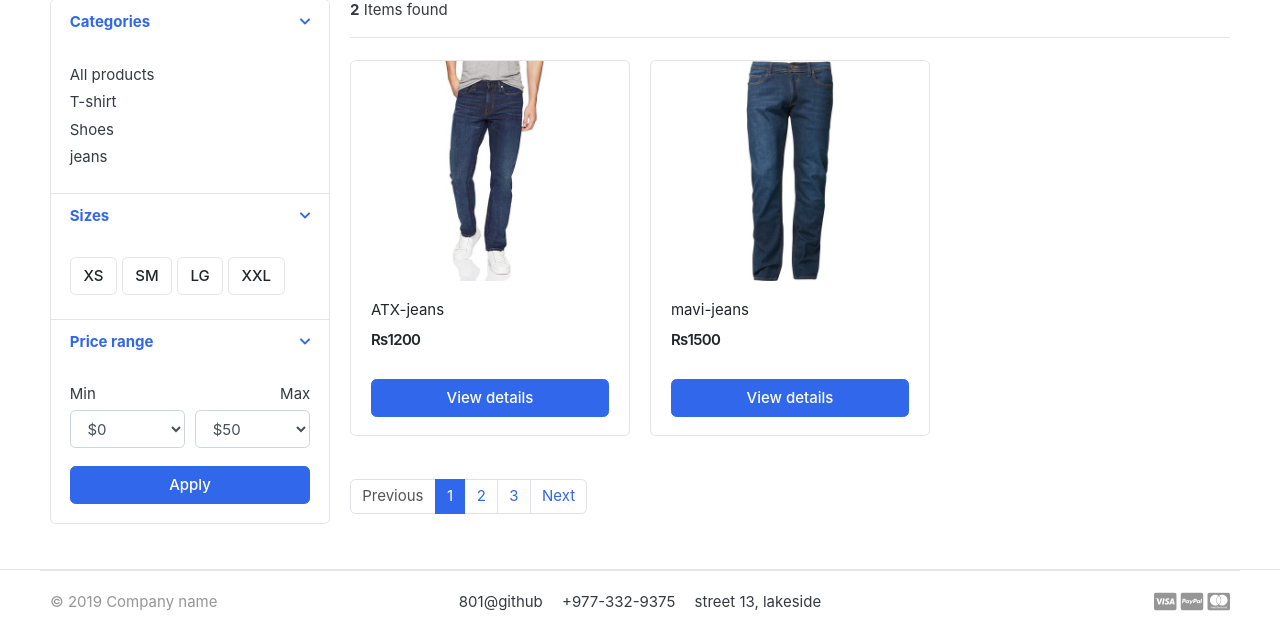
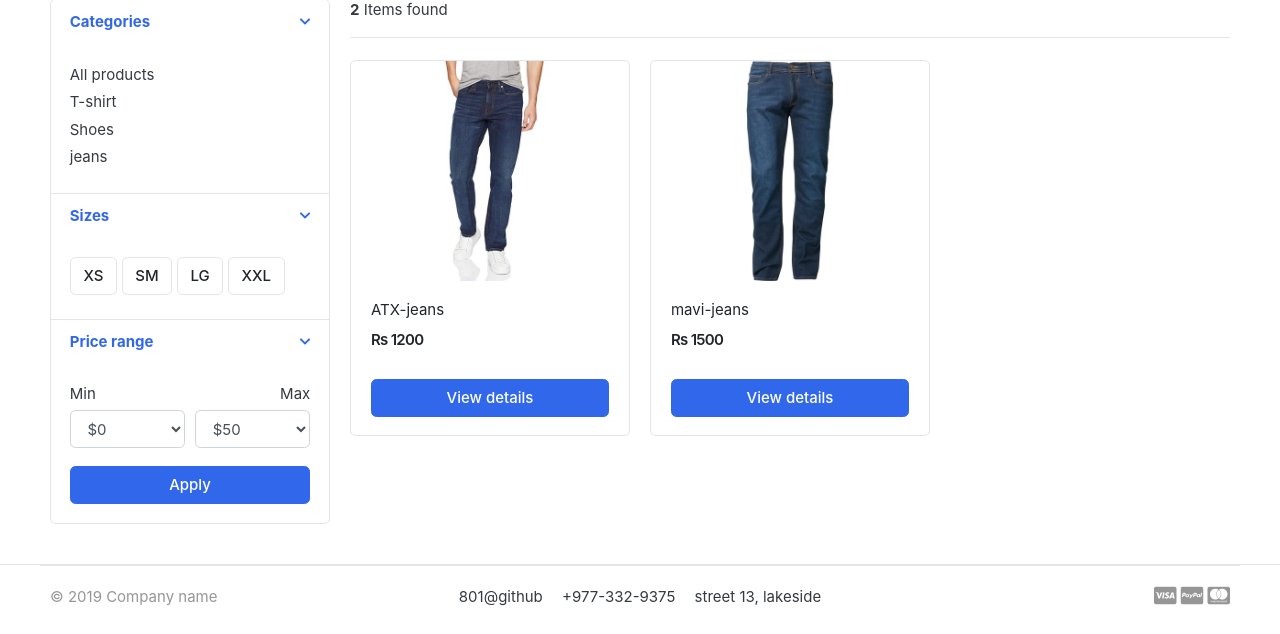
Before and after one commit to Darshan801/shopping-cart, a Django app: a page that uses templates/store/store.html in a window 1280 px wide. Shown: the part 295-929 px from the top of the page. After the commit the page ends 901 px from the top, so only its background shows below. Run offline with Django 5.2, Linux system fonts and the light colour scheme; data comes from the database, SQL or seed files in the repository; both versions use the stored data as it was after the commit; some libraries are stand-ins or nearby versions; some web fonts are replaced.

Commit message:
pagination created in store views and page

```diff
--- a/store/views.py
+++ b/store/views.py
@@ -5,25 +5,34 @@ from carts.models import CartItem
 from carts.views import _cart_id
 from django.http import HttpResponse
 import sys
+from django.core.paginator import Paginator , EmptyPage , PageNotAnInteger
 # Create your views here.
 def store(request,category_slug=None):
     categories=None
     products=None
 
+    #for filter by  category
     if category_slug != None:
         categories=get_object_or_404(Category, slug=category_slug) # bring 404 error when categories isnot found
         products=Product.objects.filter(category=categories ,is_available=True)
-        product_count=products.count()
-    else:
+        paginator = Paginator(products, 6) #to show 6 products in a page
+        page = request.GET.get('page') # getting page no using get request
+        paged_products = paginator.get_page(page)
+        product_count = products.count()
+    else: # for all category
         products = Product.objects.all().filter(is_available=True)
+        paginator = Paginator(products, 6) #to show 6 products in a page
+        page = request.GET.get('page') # getting page no using get request
+        paged_products = paginator.get_page(page)
         product_count = products.count()
 
 
 
 
     context = {
-        'products': products,
+        'products': paged_products,
         'product_count':product_count,
+        # 'paged_products':paged_products,
     }
     return render(request,'store/store.html',context)
 
--- a/templates/store/store.html
+++ b/templates/store/store.html
@@ -137,7 +137,7 @@
 				<div class="fix-height">
 					<a href="{{product.get_url}}" class="title">{{ product.product_name}}</a>
 					<div class="price-wrap mt-2">
-						<span class="price">Rs{{ product.price}}</span>
+						<span class="price">Rs {{ product.price}}</span>
 					</div> <!-- price-wrap.// -->
 				</div>
 				<a href="{{ product.get_url }}" class="btn btn-block btn-primary">View details</a>
@@ -149,13 +149,35 @@
 
 
 <nav class="mt-4" aria-label="Page navigation sample">
-  <ul class="pagination">
-    <li class="page-item disabled"><a class="page-link" href="#">Previous</a></li>
-    <li class="page-item active"><a class="page-link" href="#">1</a></li>
-    <li class="page-item"><a class="page-link" href="#">2</a></li>
-    <li class="page-item"><a class="page-link" href="#">3</a></li>
-    <li class="page-item"><a class="page-link" href="#">Next</a></li>
+	 {% comment %} # has_other_object is an page attributes {% endcomment %}
+	{% if products.has_other_pages %}
+	<ul class="pagination">
+
+    {% if products.has_previous %}
+        <li class="page-item">
+            <a class="page-link" href="?page={{ products.previous_page_number }}">Previous</a>
+        </li>
+    {% else %}
+        <li class="page-item disabled">
+            <a class="page-link" href="#">Previous</a>
+        </li>
+    {% endif %}
+
+	{% for i in products.paginator.page_range %}
+		{% if products.number == i %}
+    		<li class="page-item active"><a class="page-link" href="#">{{ i }}</a></li>
+		{% else %}
+			<li class="page-item"><a class="page-link" href="?page={{ i }}">{{ i }}</a></li>
+		{% endif %}
+	{% endfor %}
+
+	{% if products.has_next %}
+        <li class="page-item">
+            <a class="page-link" href="?page={{ products.next_page_number }}">Next</a>
+        </li>
+    {% endif %}
   </ul>
+  {% endif %}
 </nav>
 
 	</main> <!-- col.// -->
```
Also changed, not shown: db.sqlite3, media/photos/products/ATX-Jeans.jpg (added), media/photos/products/Blue-Shirt.jpg (added), media/photos/products/Mavi_jeans.jpg (added), media/photos/products/Wrangler-Shirt.jpg (added), media/photos/products/jordan-true-flight-basketball-shoes.jpg (added).
